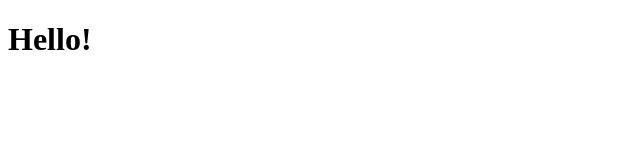
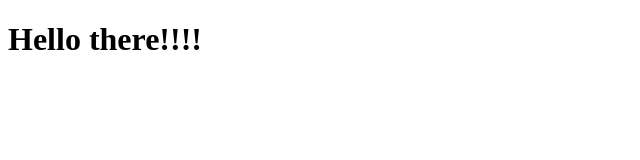
Before and after one commit to chrischua-nova/git-test, a plain HTML site: page index.html in a window 1280 px wide. Shown: the whole page, without its empty margins (0-640 px from the left). Drawn offline with Linux system fonts and the light colour scheme.

Commit message:
Change heading

```diff
--- a/index.html
+++ b/index.html
@@ -4,6 +4,6 @@
 	<title>My Title: New Title</title>
 <head>
 <body>
-	<h1>Hello!</h1>
+	<h1>Hello there!!!!</h1>
 </body>
 </html>
```
